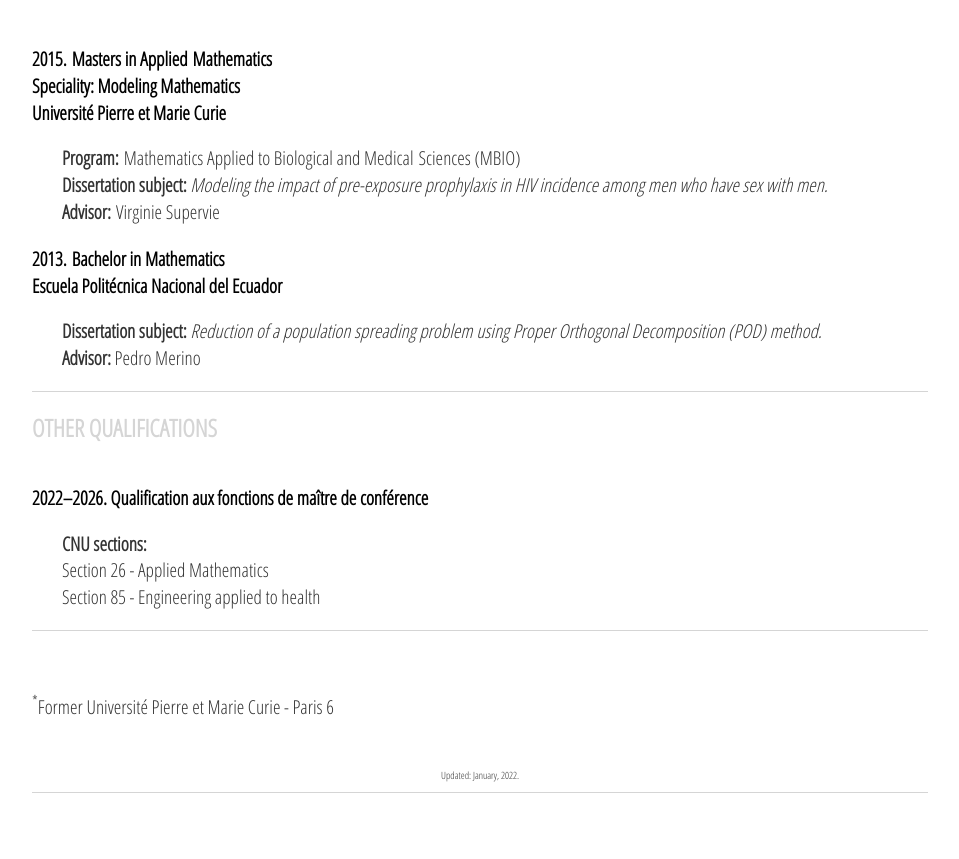
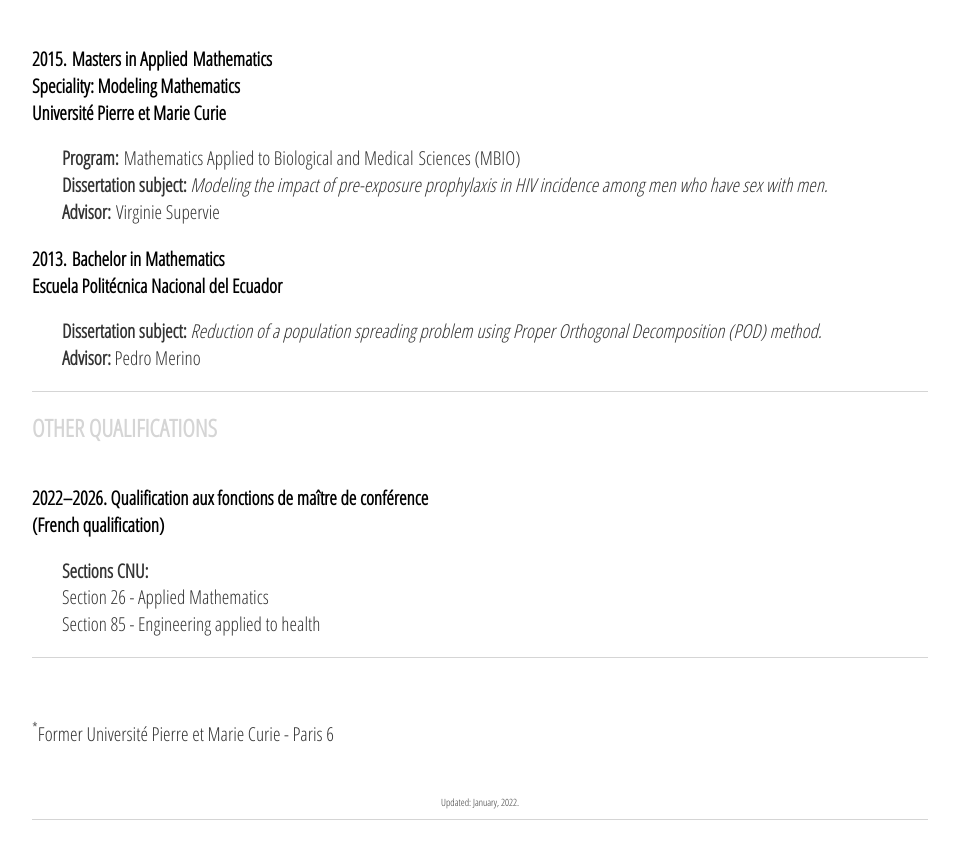
Before and after one commit to sjijon/sjijon.github.io, a Jekyll site: the page built from cv.html, in a window 1280 px wide and 900 px high, scrolled down 1276 px. Shown: the top 859 px of the window, without its empty margins (160-1119 px from the left). Built offline with Jekyll 4.4.1, drawn with Linux system fonts in a browser that asks for light colours; nearby versions of some CDN libraries.

Commit message:
Add qualification CNU

```diff
--- a/cv.html
+++ b/cv.html
@@ -100,8 +100,9 @@
 	<h5>OTHER QUALIFICATIONS</h5>
 
 	<h4>2022&ndash;2026. Qualification aux fonctions de maître de conférence</h4>
+	<h4>(French qualification)</h4>
 	<p style="padding-left:30px;">
-		<strong>CNU sections:</strong>
+		<strong>Sections CNU:</strong>
 		<br>
 		Section 26 - Applied Mathematics
 		<br>
```
